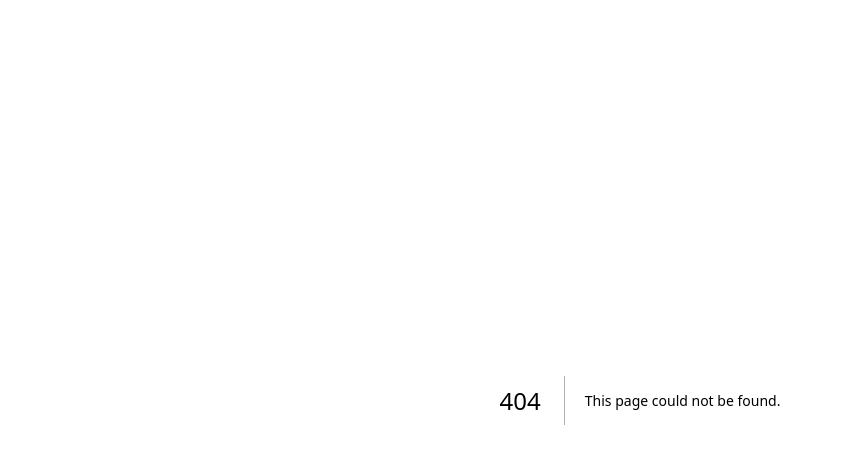
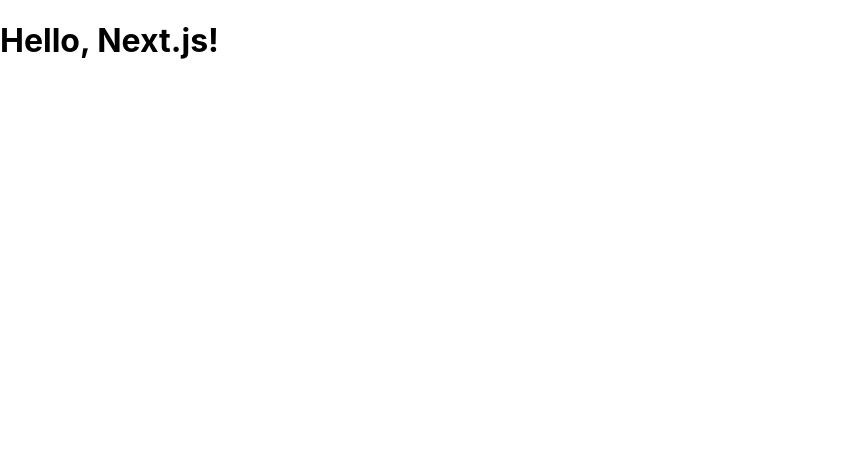
Before and after one commit to superoverflow/ttwist-shop, a Next.js app: page /products in a window 1280 px wide. Before the commit this address had no page. Shown: the top 464 px of the page, without its empty margins (0-841 px from the left). Built offline with nearby package versions, Linux system fonts and the light colour scheme.

Commit message:
next13 config

```diff
--- /dev/null
+++ b/app/layout.tsx
@@ -0,0 +1,14 @@
+import '../styles/globals.css'
+
+export default function RootLayout({
+  children,
+}: {
+  children: React.ReactNode
+}) {
+  return (
+    <html>
+      <head />
+      <body>{children}</body>
+    </html>
+  )
+}
--- /dev/null
+++ b/app/products/page.tsx
@@ -0,0 +1,3 @@
+export default function Page() {
+  return <h1>Hello, Next.js!</h1>;
+}
--- a/next.config.js
+++ b/next.config.js
@@ -2,6 +2,9 @@
 const nextConfig = {
   reactStrictMode: true,
   swcMinify: true,
+  experimental: {
+    appDir: true,
+  },
 }
 
 module.exports = nextConfig
--- a/package.json
+++ b/package.json
@@ -11,6 +11,7 @@
     "studio": "dotenv -e .env.local -- npx prisma studio"
   },
   "dependencies": {
+    "@prisma/client": "^4.6.1",
     "@types/node": "18.11.9",
     "@types/react": "18.0.25",
     "@types/react-dom": "18.0.9",
--- a/pages/_app.tsx
+++ b/pages/_app.tsx
@@ -1,4 +1,4 @@
-import '../styles/globals.css'
+
 import type { AppProps } from 'next/app'
 
 export default function App({ Component, pageProps }: AppProps) {
```
Also changed, not shown: app/head.tsx (added, +9 -0 lines), tsconfig.json (+20 -4 lines), app/page.tsx (renamed from pages/index.tsx), 1 other file (tests, documents, lock files or other folders).
